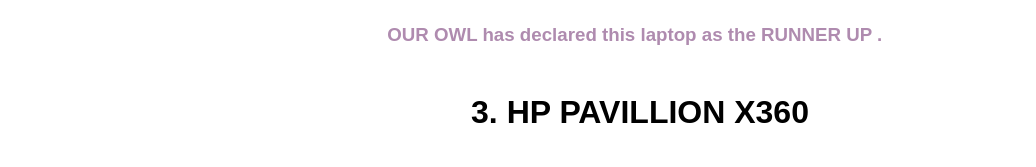
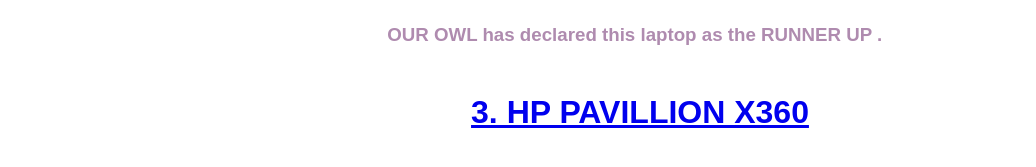
Before and after one commit to shubhangi9548/AFFILIATE-WEBSITE, a plain HTML site: page index.html in a window 1280 px wide. Shown: the part 1810-1977 px from the top of the page, without its empty margins (0-1036 px from the left). Drawn offline with Linux system fonts and the light colour scheme.

Commit message:
Update index.html

```diff
--- a/index.html
+++ b/index.html
@@ -69,7 +69,7 @@
     </div>
 <!---THIRD LAPTOP------------------------------------------------------------------------------------------------------------------------------->
 <div>
-    <h2>3. HP PAVILLION X360</h2>
+  <h2><a href="https://amzn.to/3blVg0g">3. HP PAVILLION X360</a></h2>
     <img src="https://images-eu.ssl-images-amazon.com/images/I/51cYBfFh8LL._SL500_AC_SS350_.jpg">
     <h3> PRICE : 41,990 </h3>
     <h3> Product details :</h3>
```
